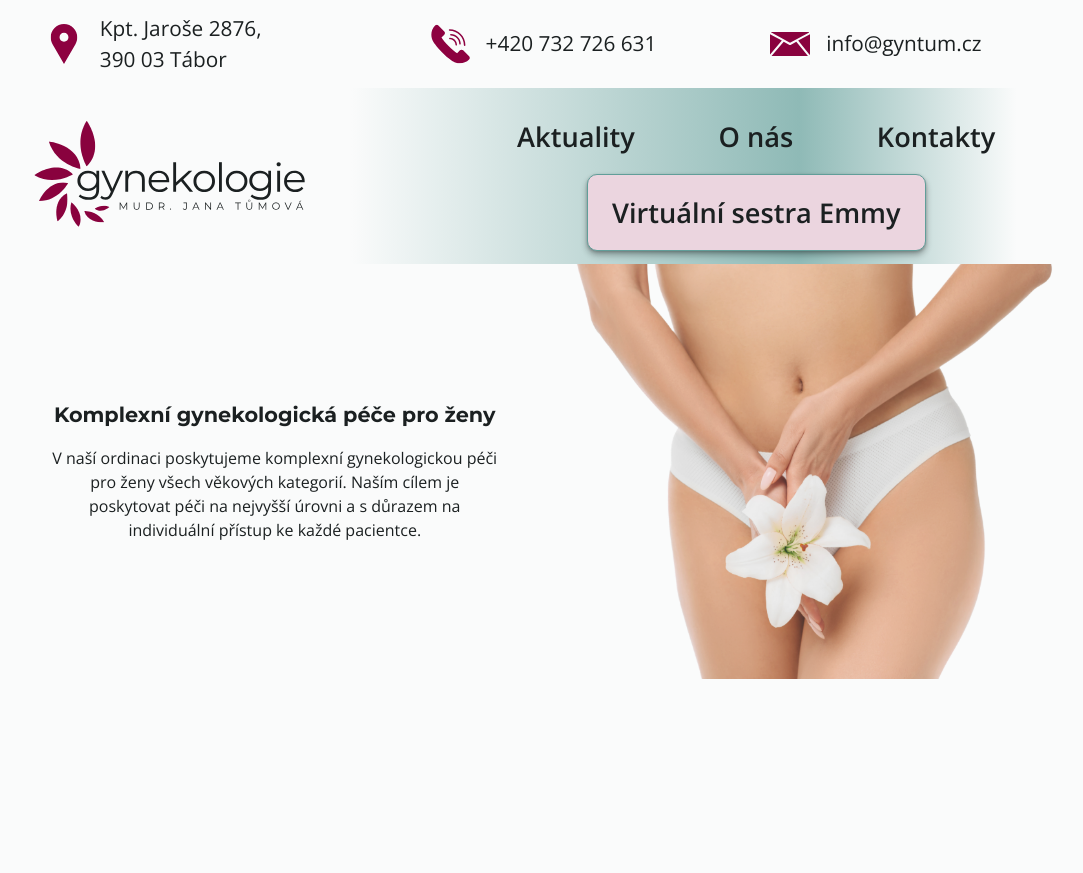
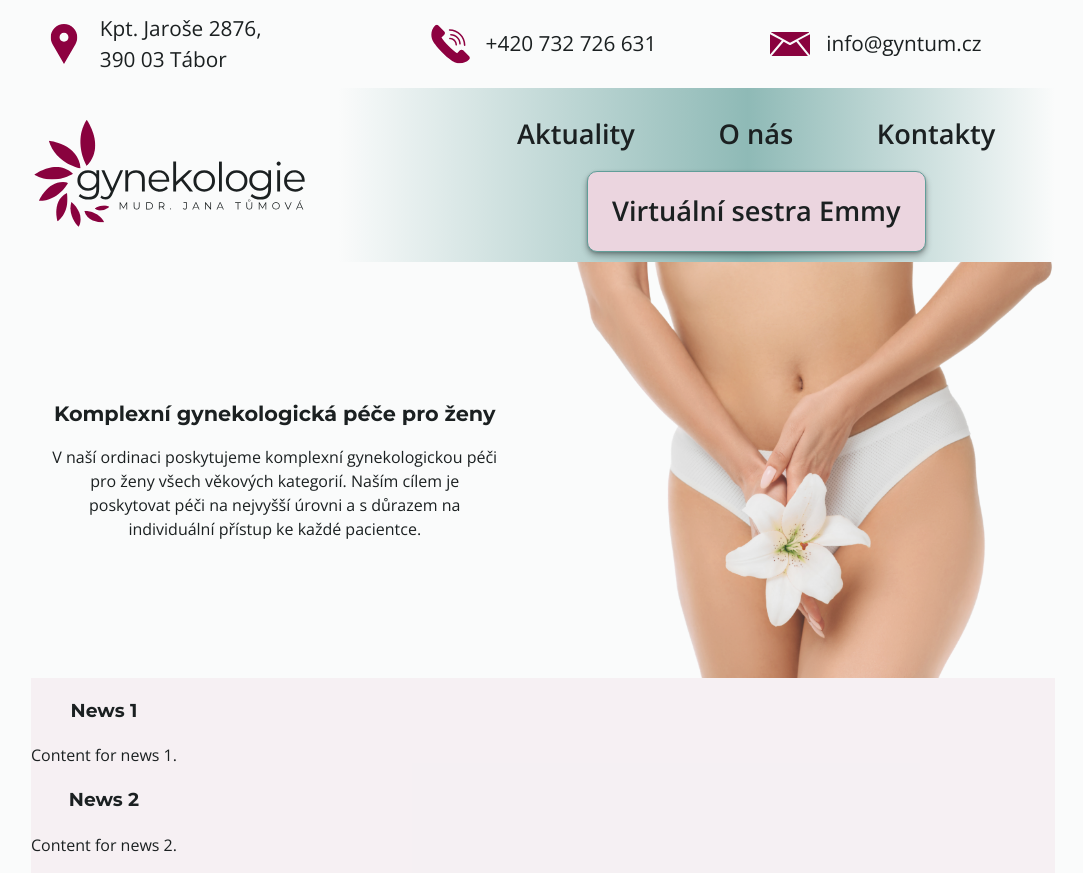
Before and after one commit to veronika-sesay/gyntum, a React (Vite) app: page / in a window 1280 px wide. Shown: the whole page, without its empty margins (97-1180 px from the left). Before the commit the page ends 800 px from the top, so only its background shows below. Built offline with nearby package versions, Linux system fonts and the light colour scheme.

Commit message:
Menu container correction and News component

```diff
--- /dev/null
+++ b/src/content.jsx
@@ -0,0 +1,14 @@
+export const news = [
+  {
+    id: 1,
+    title: 'News 1',
+    body: 'Content for news 1.',
+    expiryDate: '2024-12-01T00:00:00Z',
+  },
+  {
+    id: 2,
+    title: 'News 2',
+    body: 'Content for news 2.',
+    expiryDate: '2024-11-30T23:59:59Z',
+  },
+];
--- a/src/global.css
+++ b/src/global.css
@@ -20,7 +20,7 @@ body {
   --china-rose: #b0567eff;
   --puce: #c4819fff;
   --pink-lavender: #d8abbfff;
-  --mimi-pink: #ebd5dfff;
+  --mimi-pink: #ebd5df;
 
   /*Mint shades*/
   --dark-cyan: #418b85ff;
--- a/src/pages/HomePage/index.jsx
+++ b/src/pages/HomePage/index.jsx
@@ -1,24 +1,29 @@
 import React from 'react';
 import './style.css';
+import { News } from '../News';
 
 export const HomePage = () => {
   return (
     <>
-      <div className="main-white">
-        <div className="content container">
+      <div className="main-white content container">
         <div className="text">
           <h1>Komplexní gynekologická péče pro ženy</h1>
           <p>
             V naší ordinaci poskytujeme komplexní gynekologickou péči pro ženy
-              všech věkových kategorií. Naším cílem je poskytovat péči na
-              nejvyšší úrovni a s důrazem na individuální přístup ke každé
-              pacientce.
+            všech věkových kategorií. Naším cílem je poskytovat péči na nejvyšší
+            úrovni a s důrazem na individuální přístup ke každé pacientce.
           </p>
         </div>
         <div className="photo">
           <img src="../../img/main-image-nobg.png" alt="foto ženy" />
         </div>
       </div>
+
+      <div className="main-pink container">
+        <div className="hours"></div>
+        <div className="news">
+          <News />
+        </div>
       </div>
     </>
   );
--- a/src/pages/HomePage/style.css
+++ b/src/pages/HomePage/style.css
@@ -33,6 +33,18 @@
   opacity: 0.9;
 }
 
+.main-pink {
+  background-color: rgba(235, 213, 223, 0.3); /* mimi-pink */
+}
+
+.news {
+  display: flex;
+  justify-content: space-between;
+  align-items: center;
+  gap: 5%;
+  max-height: 640px;
+}
+
 @media (max-width: 768px) {
   .content {
     flex-direction: column-reverse;
--- a/src/pages/Navigation/index.jsx
+++ b/src/pages/Navigation/index.jsx
@@ -22,8 +22,8 @@ export const Navigation = () => {
           <a href="mailto:info@gyntum.cz">info@gyntum.cz</a>
         </div>
       </div>
-      <div className="menu-section">
-        <div className="menu container">
+      <div className="menu container">
+        <div className="menu-desktop">
           <Link to="/home">
             <img className="logo" src="../img/logo-image.svg" alt="logo" />
           </Link>
@@ -31,10 +31,10 @@ export const Navigation = () => {
             <Link to="/news">Aktuality</Link>
             <Link to="/about">O nás</Link>
             <Link to="/contacts">Kontakty</Link>
-            <button className="emmy">
+            <div className="emmy">
               {' '}
               <Link to="/">Virtuální sestra Emmy</Link>
-            </button>
+            </div>
           </nav>
         </div>
 
--- a/src/pages/Navigation/style.css
+++ b/src/pages/Navigation/style.css
@@ -30,17 +30,17 @@
   background-color: transparent;
 }
 
-.menu-section {
+.menu {
   background: linear-gradient(
     to right,
-    var(--salt) 35%,
+    var(--salt) 30%,
     rgba(97, 158, 153, 0.7) 70%,
-    var(--salt) 87%
+    var(--salt) 100%
   );
   /* background-color: rgba(97, 158, 153, 0.6); */ /*verdigris color*/
 }
 
-.menu {
+.menu-desktop {
   display: flex;
   justify-content: space-between;
   align-items: center;
@@ -202,7 +202,7 @@ nav a:focus {
     gap: 0.5rem;
   }
 
-  .menu {
+  .menu-desktop {
     display: none;
   }
 
--- /dev/null
+++ b/src/pages/News/index.jsx
@@ -0,0 +1,26 @@
+import React from 'react';
+import { news } from '../../content';
+
+export const News = () => {
+  const currentDate = new Date();
+
+  // Filter out expired news
+  const validNews = news.filter(
+    (item) => new Date(item.expiryDate) > currentDate,
+  );
+
+  return (
+    <div>
+      {validNews.length === 0 ? (
+        <p>Momentálně nemáme žádné aktuality.</p>
+      ) : (
+        validNews.map((item) => (
+          <div className="news__item" key={item.id}>
+            <h3>{item.title}</h3>
+            <p>{item.body}</p>
+          </div>
+        ))
+      )}
+    </div>
+  );
+};
```
Lines whose indentation alone changed are shown as unchanged.
